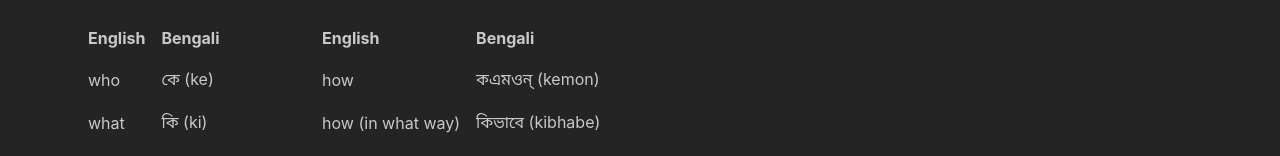
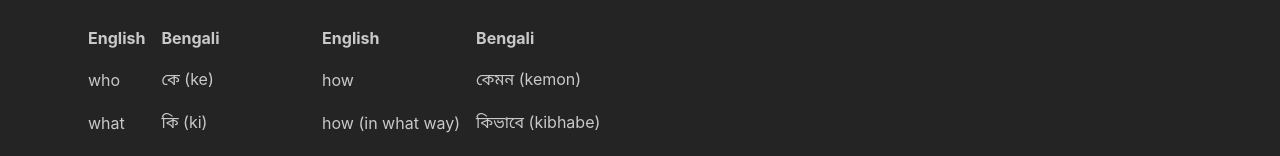
Before and after one commit to tahmid-23/bn-journey, a Next.js app: page /question-words in a window 1280 px wide. Shown: the part 202-358 px from the top of the page. Built offline with nearby package versions, Linux system fonts and the light colour scheme.

Commit message:
fix kemon spelling

```diff
--- a/src/app/question-words/page.tsx
+++ b/src/app/question-words/page.tsx
@@ -42,9 +42,7 @@ export default function Page() {
           translations={[
             {
               english: "how",
-              bengali: (
-                <BNPronunciation bengali="কএমওন্" pronunciation="kemon" />
-              ),
+              bengali: <BNPronunciation bengali="কেমন" pronunciation="kemon" />,
             },
             {
               english: "how (in what way)",
```
